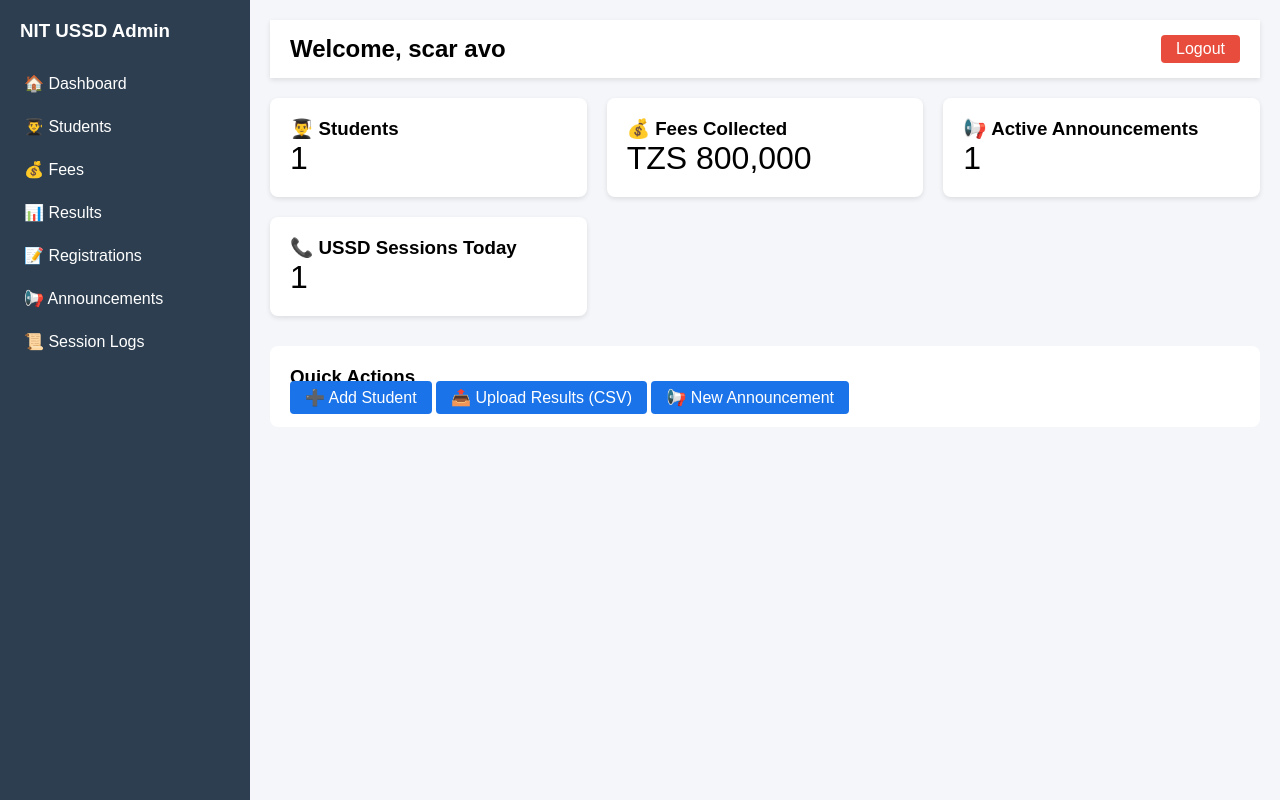
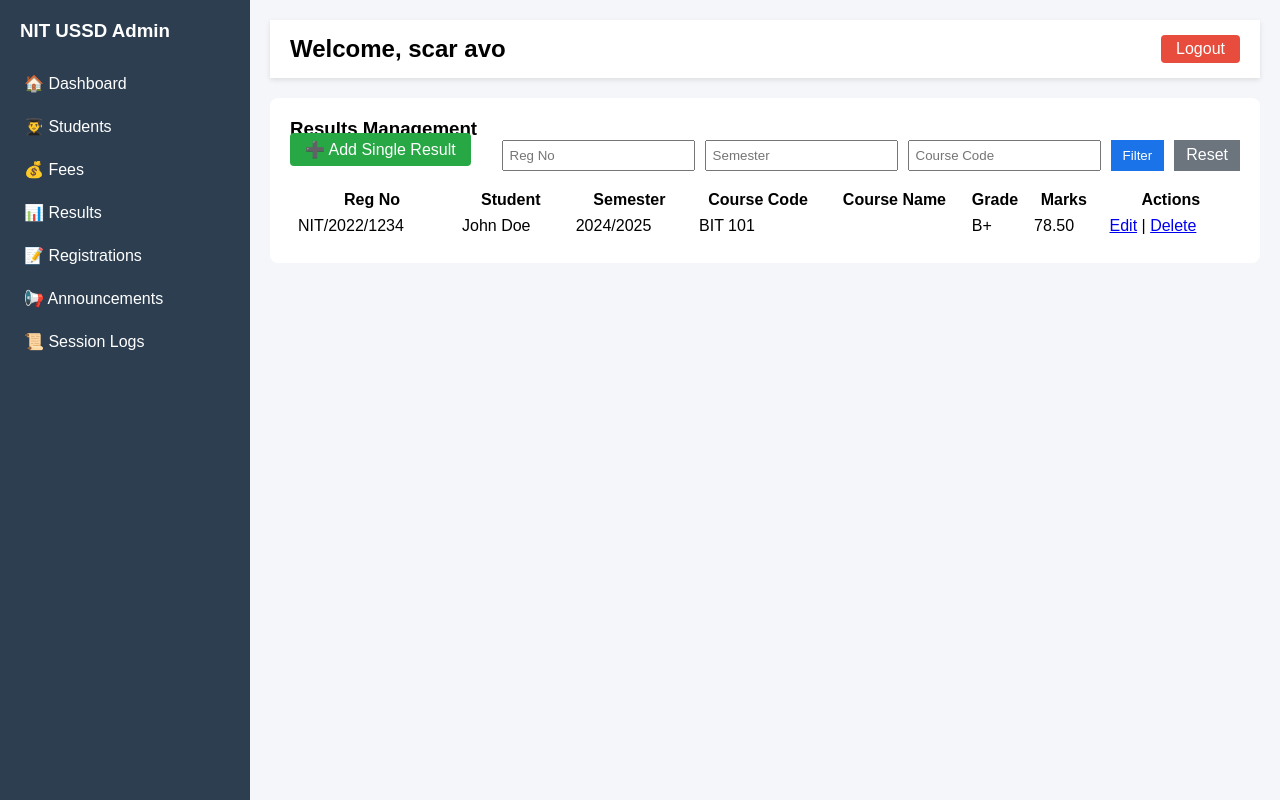
Before and after one commit to Gemstony/nit-ussd-system, a PHP site: page /results/index.php in a window 1280 px wide. Run offline with PHP 8.4, Linux system fonts and the light colour scheme; a user stored in the database is signed in; data comes from the database, SQL or seed files in the repository.

Commit message:
I have implemented a full results management page

```diff
--- a/public/admin/includes/header.php
+++ b/public/admin/includes/header.php
@@ -83,13 +83,13 @@ if (!isset($_SESSION['admin_logged_in']) || $_SESSION['admin_logged_in'] !== tru
 <body>
     <div class="sidebar">
         <h3 style="padding: 0 20px 20px;">NIT USSD Admin</h3>
-        <a href="/admin/index.php">🏠 Dashboard</a>
-        <a href="/admin/students/index.php">👨‍🎓 Students</a>
-        <a href="/admin/fees/index.php">💰 Fees</a>
-        <a href="/admin/results/index.php">📊 Results</a>
-        <a href="/admin/registrations/index.php">📝 Registrations</a>
-        <a href="/admin/announcements/index.php">📢 Announcements</a>
-        <a href="/admin/logs/index.php">📜 Session Logs</a>
+        <a href="/nit-ussd-system/public/admin/index.php">🏠 Dashboard</a>
+        <a href="/nit-ussd-system/public/admin/students/index.php">👨‍🎓 Students</a>
+        <a href="/nit-ussd-system/public/admin/fees/index.php">💰 Fees</a>
+        <a href="/nit-ussd-system/public/admin/results/index.php">📊 Results</a>
+        <a href="/nit-ussd-system/public/admin/registrations/index.php">📝 Registrations</a>
+        <a href="/nit-ussd-system/public/admin/announcements/index.php">📢 Announcements</a>
+        <a href="/nit-ussd-system/public/admin/logs/index.php">📜 Session Logs</a>
     </div>
     <div class="content">
         <div class="top-bar">
--- /dev/null
+++ b/public/admin/results/index.php
@@ -0,0 +1,101 @@
+<?php
+// admin/results/index.php
+require_once __DIR__ . '/../includes/auth.php';
+require_once __DIR__ . '/../../../includes/Database.php';
+
+$db = Database::getInstance()->getConnection();
+
+$limit = 20;
+$page = isset($_GET['page']) ? (int)$_GET['page'] : 1;
+$offset = ($page - 1) * $limit;
+$reg_no = isset($_GET['reg_no']) ? trim($_GET['reg_no']) : '';
+$semester = isset($_GET['semester']) ? trim($_GET['semester']) : '';
+$course_code = isset($_GET['course_code']) ? trim($_GET['course_code']) : '';
+
+$where = [];
+$params = [];
+if ($reg_no) {
+    $where[] = "r.reg_no LIKE :reg_no";
+    $params[':reg_no'] = "%$reg_no%";
+}
+if ($semester) {
+    $where[] = "r.semester = :semester";
+    $params[':semester'] = $semester;
+}
+if ($course_code) {
+    $where[] = "r.course_code LIKE :course_code";
+    $params[':course_code'] = "%$course_code%";
+}
+$whereSQL = empty($where) ? '' : 'WHERE ' . implode(' AND ', $where);
+
+// Count total
+$countStmt = $db->prepare("SELECT COUNT(*) as total FROM results r $whereSQL");
+foreach ($params as $key => $val) {
+    $countStmt->bindValue($key, $val);
+}
+$countStmt->execute();
+$total = $countStmt->fetch()['total'];
+$totalPages = ceil($total / $limit);
+
+// Fetch data with student name
+$sql = "SELECT r.result_id, r.reg_no, r.semester, r.course_code, r.course_name, r.grade, r.marks, r.uploaded_at, s.full_name
+        FROM results r
+        JOIN students s ON r.reg_no = s.reg_no
+        $whereSQL
+        ORDER BY r.semester DESC, r.reg_no, r.course_code
+        LIMIT :limit OFFSET :offset";
+$stmt = $db->prepare($sql);
+foreach ($params as $key => $val) {
+    $stmt->bindValue($key, $val);
+}
+$stmt->bindValue(':limit', $limit, PDO::PARAM_INT);
+$stmt->bindValue(':offset', $offset, PDO::PARAM_INT);
+$stmt->execute();
+$results = $stmt->fetchAll();
+
+include __DIR__ . '/../includes/header.php';
+?>
+
+<div style="background: white; padding: 20px; border-radius: 8px;">
+    <h3>Results Management</h3>
+    <div style="display: flex; justify-content: space-between; margin-bottom: 20px; flex-wrap: wrap; gap: 10px;">
+        <div>
+            <a href="add.php" style="background: #28a745; color: white; padding: 8px 15px; text-decoration: none; border-radius: 4px;">➕ Add Single Result</a>
+            <!-- <a href="upload.php" style="background: #17a2b8; color: white; padding: 8px 15px; text-decoration: none; border-radius: 4px;">📤 Upload CSV</a> -->
+        </div>
+        <form method="GET" style="display: flex; gap: 10px; flex-wrap: wrap;">
+            <input type="text" name="reg_no" placeholder="Reg No" value="<?php echo htmlspecialchars($reg_no); ?>" style="padding: 6px;">
+            <input type="text" name="semester" placeholder="Semester" value="<?php echo htmlspecialchars($semester); ?>" style="padding: 6px;">
+            <input type="text" name="course_code" placeholder="Course Code" value="<?php echo htmlspecialchars($course_code); ?>" style="padding: 6px;">
+            <button type="submit" style="background: #1a73e8; color: white; border: none; padding: 6px 12px;">Filter</button>
+            <a href="index.php" style="background: #6c757d; color: white; padding: 6px 12px; text-decoration: none;">Reset</a>
+        </form>
+    </div>
+
+    <table style="width: 100%; border-collapse: collapse;">
+        <thead>
+            <tr><th>Reg No</th><th>Student</th><th>Semester</th><th>Course Code</th><th>Course Name</th><th>Grade</th><th>Marks</th><th>Actions</th></tr>
+        </thead>
+        <tbody>
+        <?php foreach ($results as $r): ?>
+            <tr>
+                <td style="padding: 8px;"><?php echo htmlspecialchars($r['reg_no']); ?></td>
+                <td style="padding: 8px;"><?php echo htmlspecialchars($r['full_name']); ?></td>
+                <td style="padding: 8px;"><?php echo htmlspecialchars($r['semester']); ?></td>
+                <td style="padding: 8px;"><?php echo htmlspecialchars($r['course_code']); ?></td>
+                <td style="padding: 8px;"><?php echo htmlspecialchars($r['course_name']); ?></td>
+                <td style="padding: 8px;"><?php echo htmlspecialchars($r['grade']); ?></td>
+                <td style="padding: 8px;"><?php echo htmlspecialchars($r['marks']); ?></td>
+                <td style="padding: 8px;">
+                    <a href="edit.php?id=<?php echo $r['result_id']; ?>">Edit</a> |
+                    <a href="delete.php?id=<?php echo $r['result_id']; ?>" onclick="return confirm('Delete this result?');">Delete</a>
+                </td>
+            </tr>
+        <?php endforeach; ?>
+        <?php if (empty($results)): ?>
+            <tr><td colspan="8" style="padding: 20px; text-align: center;">No results found.</td></tr>
+        <?php endif; ?>
+    </div>
+</div>
+
+<?php include __DIR__ . '/../includes/footer.php'; ?>
```
Also changed, not shown: public/admin/results/add.php (added, +88 -0 lines), public/admin/results/delete.php (added, +13 -0 lines), public/admin/results/edit.php (added, +71 -0 lines).
